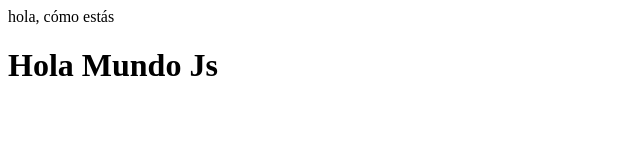
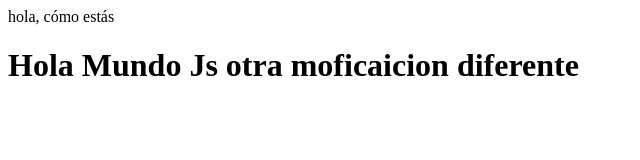
Before and after one commit to salascorp/test64, a plain HTML site: page index2.html in a window 1280 px wide. Shown: the whole page, without its empty margins (0-640 px from the left). Drawn offline with Linux system fonts and the light colour scheme.

Commit message:
otra mod

```diff
--- a/index2.html
+++ b/index2.html
@@ -8,7 +8,7 @@
     <script src="variables.js"></script>
 </head>
 <body>
-    <h1>Hola Mundo Js</h1>
+    <h1>Hola Mundo Js otra moficaicion diferente</h1>
 
 
 
```
